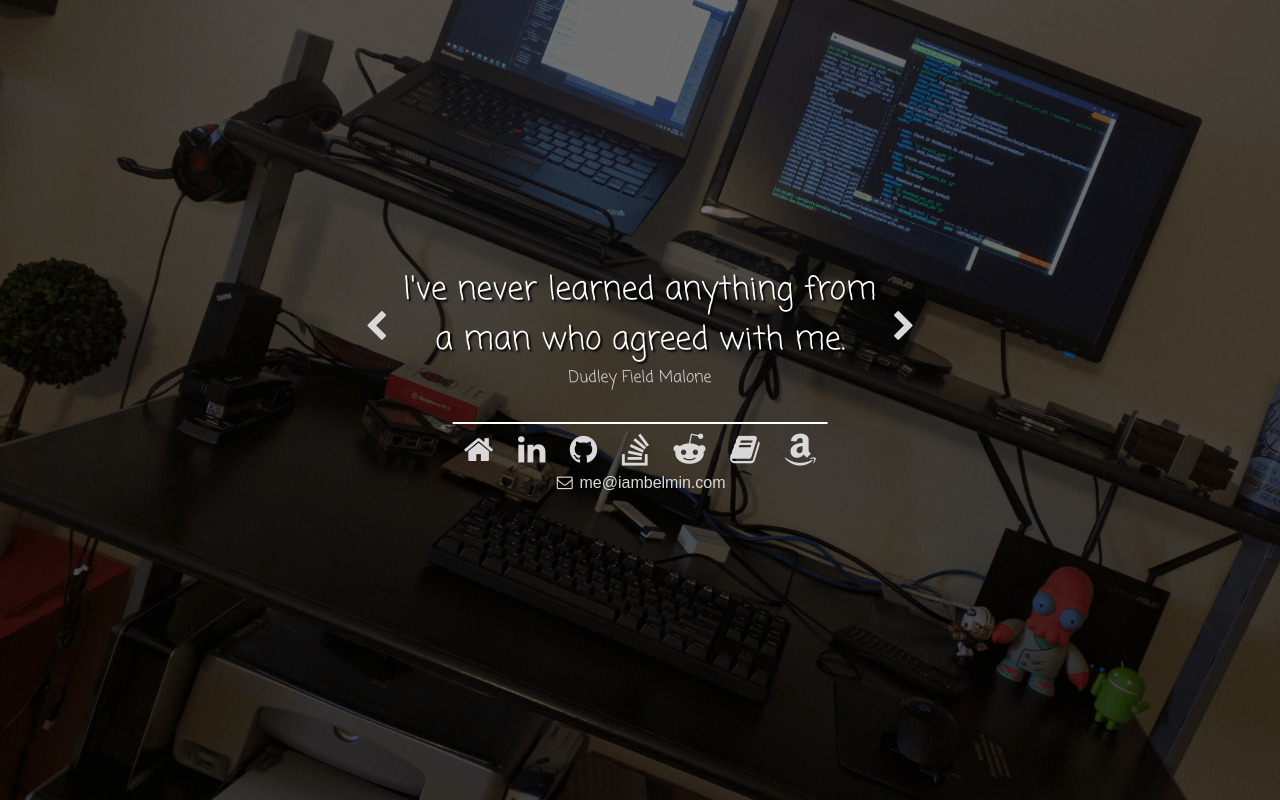
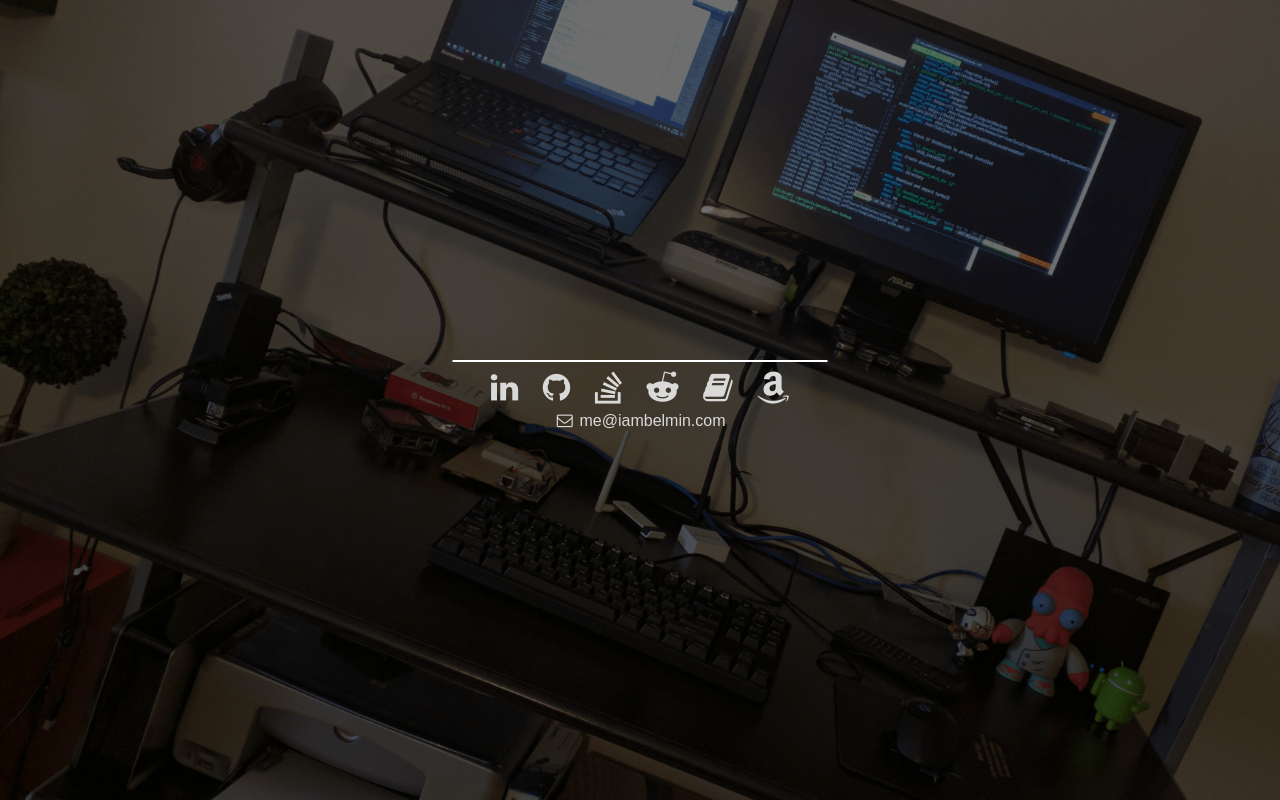
Before and after one commit to belminf/ansible-belm.info, a plain HTML site: page files/content/index.html in a window 1280 px wide. Drawn offline with nearby package versions, Linux system fonts and the light colour scheme; a web font is replaced by a local one.

Commit message:
removed quotes

```diff
--- a/files/content/index.html
+++ b/files/content/index.html
@@ -54,15 +54,8 @@
 </head>
 <body>
   <div id="wrapper">
-	<div id="quote">
-	  <a class="quote_nav" id="quote_prev" onclick="loadAQuote(-1)"><i title="Previous quote" class="fa fa-chevron-left fa-2x" aria-hidden="true"></i></a>
-	  <a class="quote_nav" id="quote_next" onclick="loadAQuote(1)"><i title="Next quote" class="fa fa-chevron-right fa-2x" aria-hidden="true"></i></a>
-	  <p class="quote_content" id="quote_text"></p>
-	  <p class="quote_content" id="quote_author"></p>
-	</div>
     <div id="links">
       <ul>
-        <li><a href="http://iambelmin.com"><i title="Blog" class="fa fa-home fa-2x"></i></a></li>
         <li><a href="http://linkedin.com/in/belminf"><i title="LinkedIn" class="fa fa-linkedin fa-2x"></i></a></li>
         <li><a href="https://github.com/belminf"><i title="GitHub" class="fa fa-github fa-2x"></i></a></li>
         <li><a href="http://stackexchange.com/users/197692/belmin-fernandez"><i title="StackExchange" class="fa fa-stack-overflow fa-2x"></i></a></li>
```
